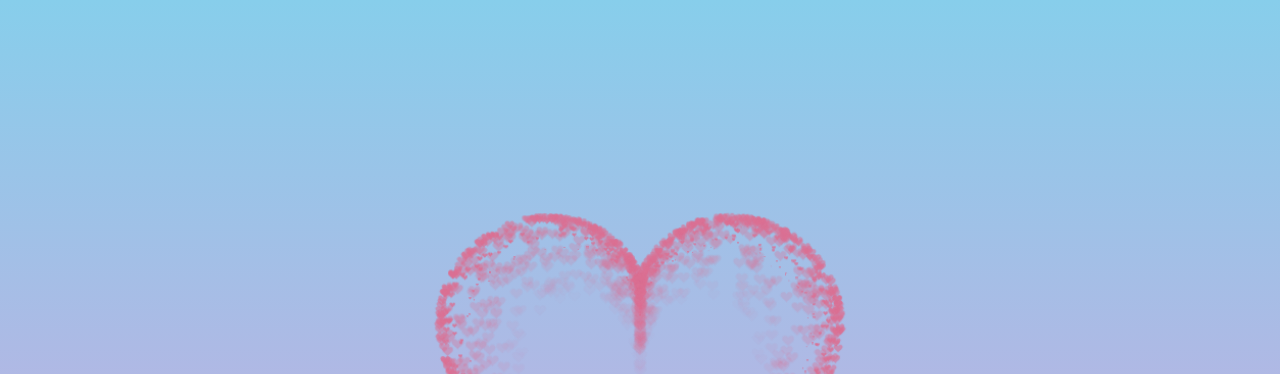
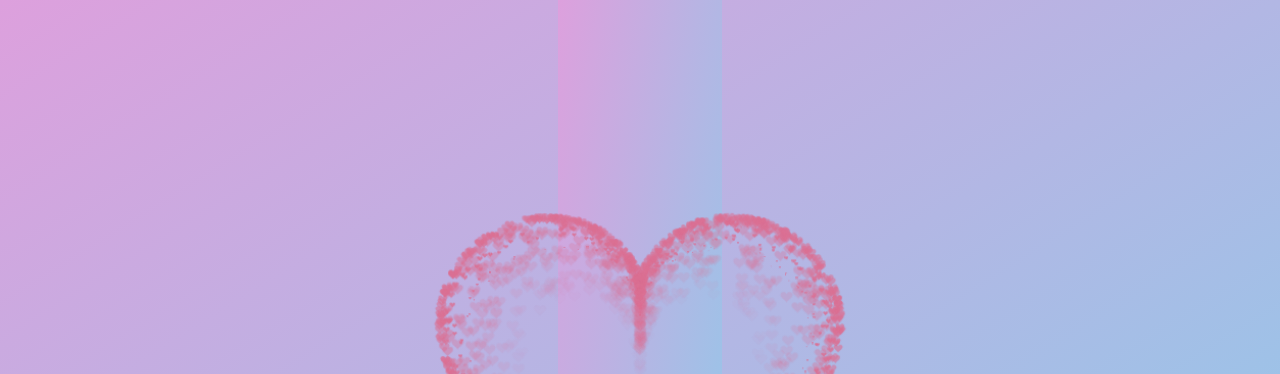
Before and after one commit to gianglamdangkhoa130904/ForYou, a plain HTML site: page index.htm in a window 1280 px wide. Shown: the top 374 px of the page. Drawn offline with Linux system fonts and the light colour scheme.

Commit message:
Update index.htm

```diff
--- a/index.htm
+++ b/index.htm
@@ -14,7 +14,7 @@
   padding: 0;
   margin: 0;
   color: #FF5CA4;
-  background: linear-gradient(to top,plum, skyblue);
+  background: linear-gradient(to bottom right,plum, skyblue);
   display: flex;
   justify-content: center;
   align-items: center;
```
